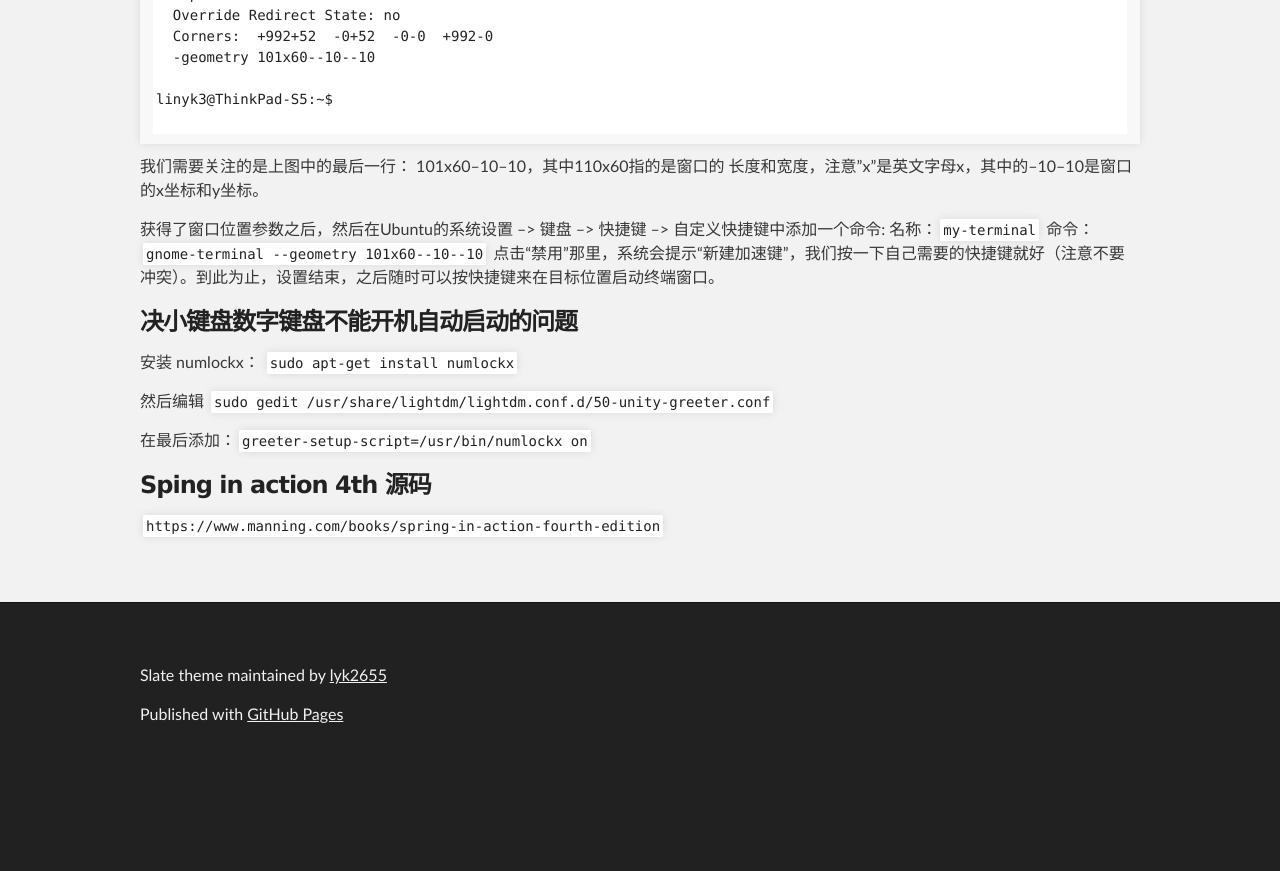
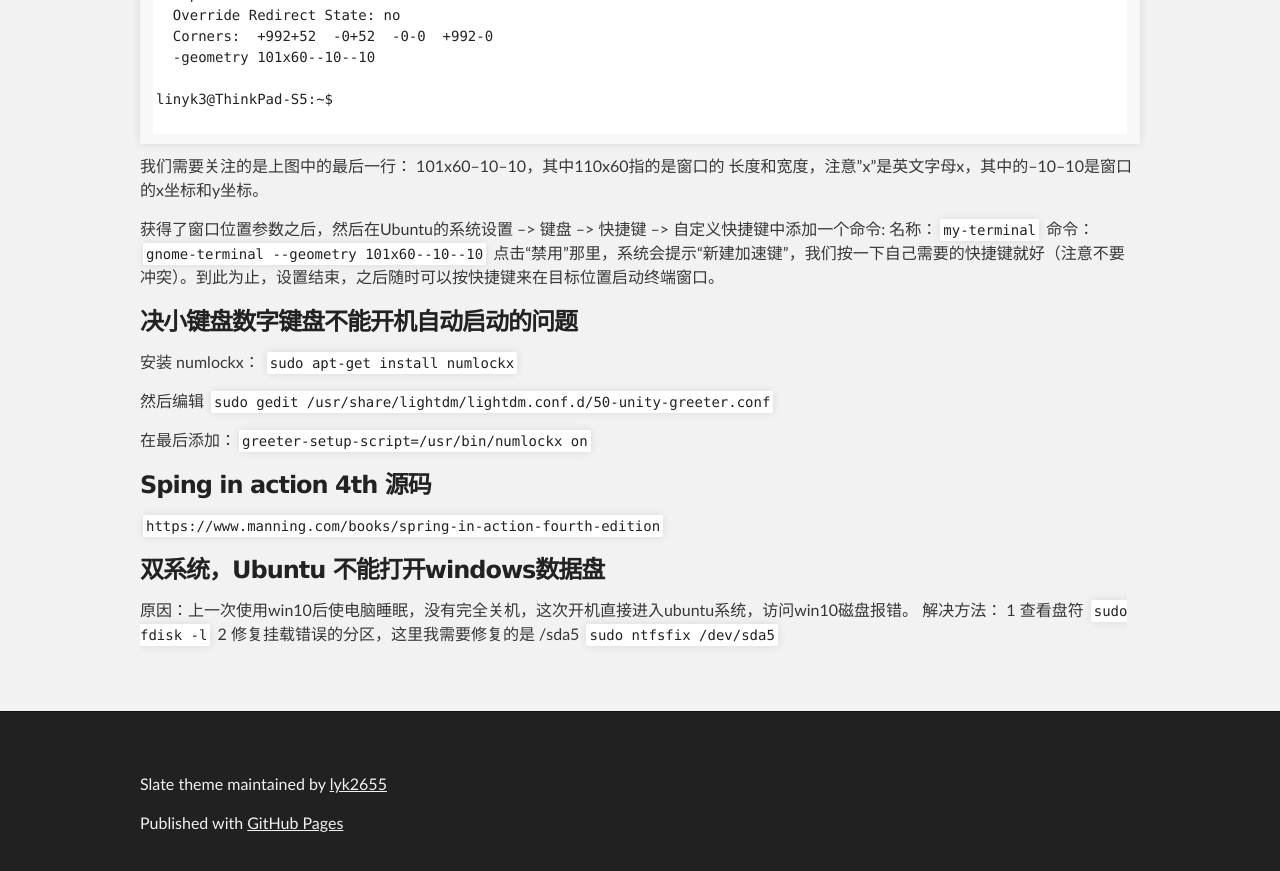
Before and after one commit to lyk2655/hello-world, a Jekyll site: the page built from index.md, in a window 1280 px wide and 900 px high, scrolled down 1400 px. Shown: the top 871 px of the window. Built offline with Jekyll 4.4.1, drawn with Linux system fonts in a browser that asks for light colours; our own code applies the rules of GitHub Pages for plain Markdown files; before the commit the page ends 2191 px from its top, so only the background shows below that.

Commit message:
Ubuntu 访问不了windows 盘符

```diff
--- a/index.md
+++ b/index.md
@@ -80,3 +80,11 @@ linyk3@ThinkPad-S5:~$
 
 ### Sping in action 4th 源码
 `https://www.manning.com/books/spring-in-action-fourth-edition`
+
+### 双系统，Ubuntu 不能打开windows数据盘
+原因：上一次使用win10后使电脑睡眠，没有完全关机，这次开机直接进入ubuntu系统，访问win10磁盘报错。
+解决方法：
+1 查看盘符
+`sudo fdisk -l`
+2 修复挂载错误的分区，这里我需要修复的是 /sda5
+`sudo ntfsfix /dev/sda5`
```
